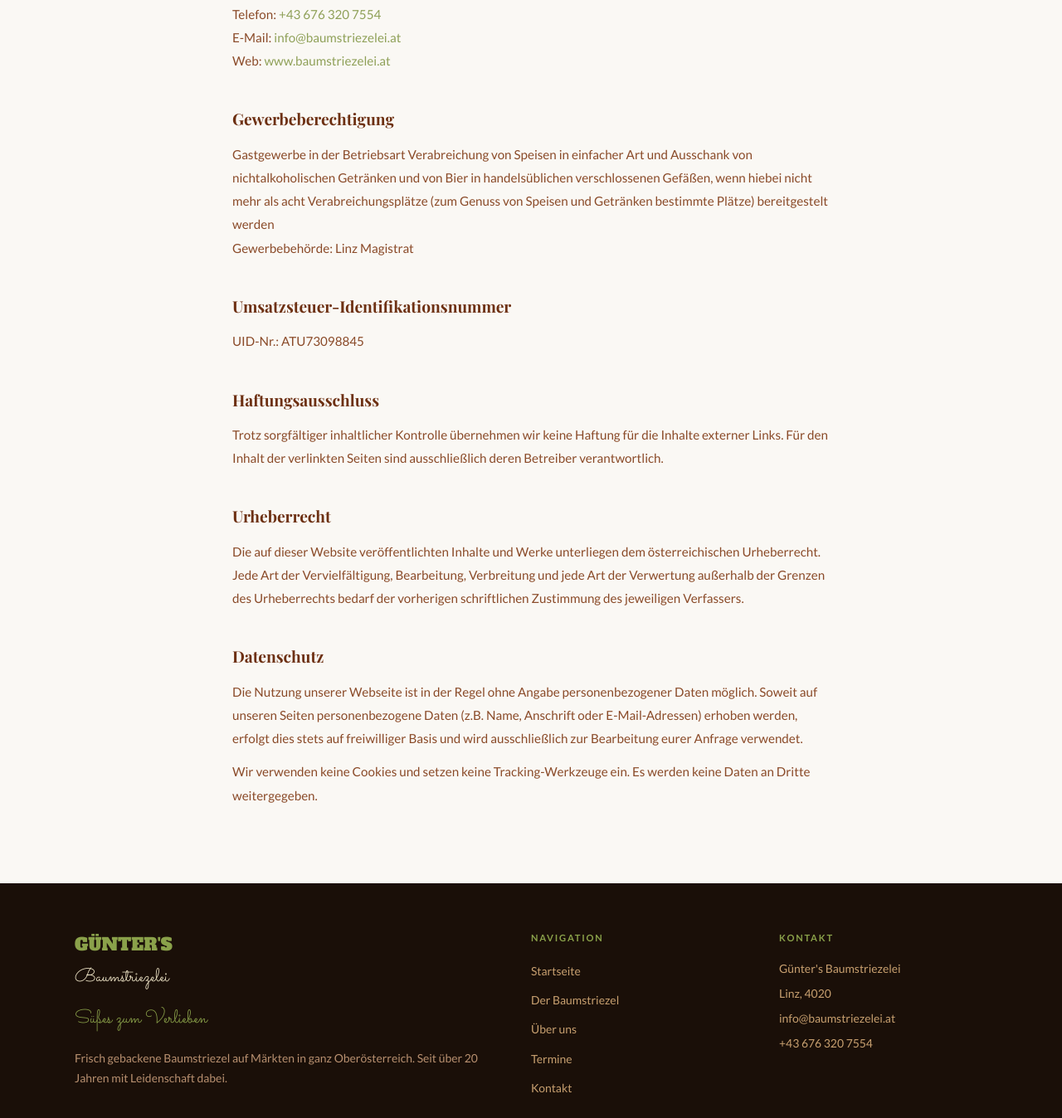
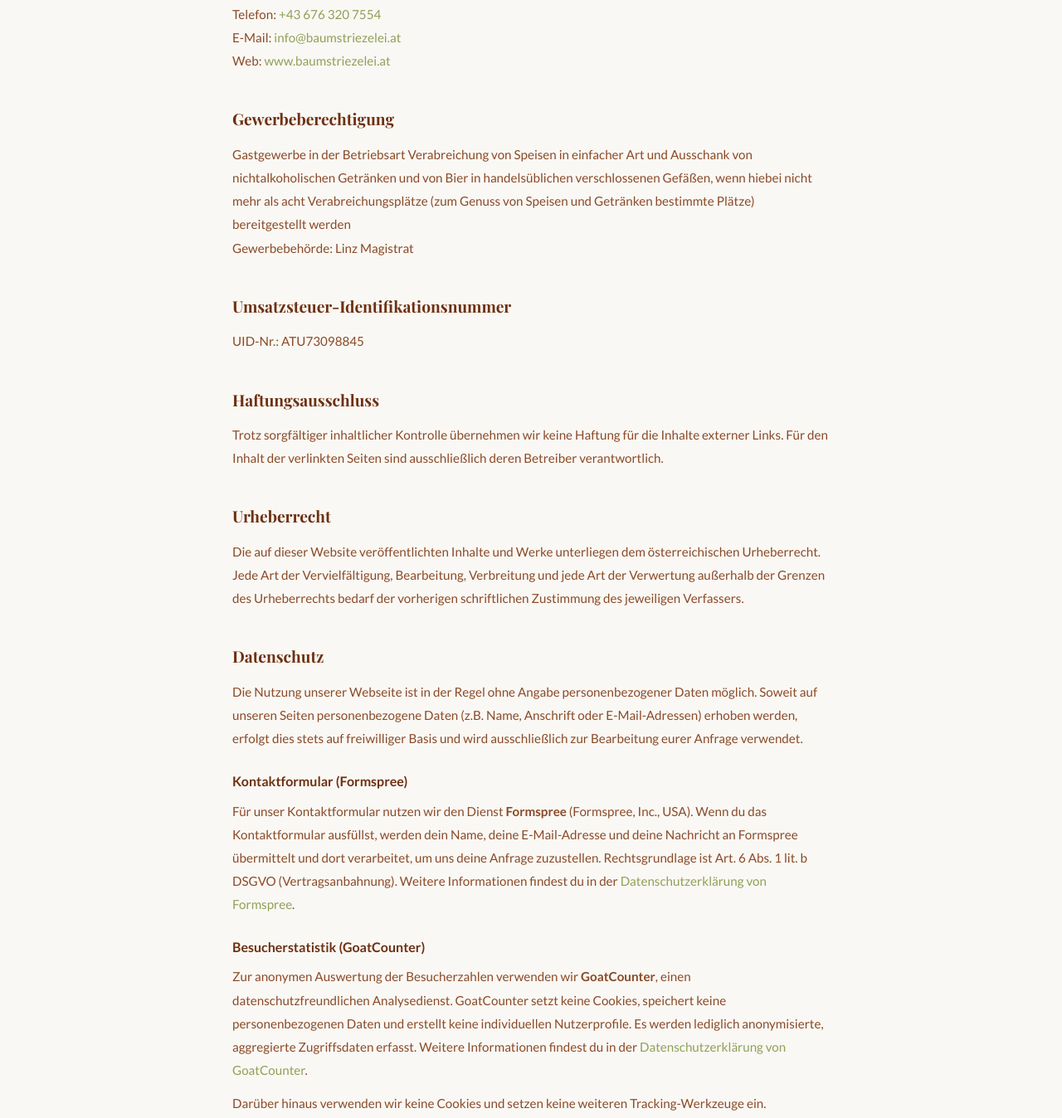
Before and after one commit to YimneRaid/guenters_webseite, a plain HTML site: page impressum.html in a window 1280 px wide. Shown: the part 774-2122 px from the top of the page at 83% size. Drawn offline with Linux system fonts and the light colour scheme.

Commit message:
impressum change

```diff
--- a/impressum.html
+++ b/impressum.html
@@ -102,10 +102,6 @@
     <div class="container">
       <div class="legal-content">
 
-        <!-- Hinweis für den Seitenbetreiber — nach Befüllung entfernen -->
-        <div class="placeholder-hint">
-        </div>
-
         <!-- Angaben gemäß § 5 ECG -->
         <h2>Angaben gemäß § 5 ECG</h2>
         <p>
@@ -128,7 +124,7 @@
           Gastgewerbe in der Betriebsart Verabreichung von Speisen in einfacher Art und Ausschank von
           nichtalkoholischen Getränken und von Bier in handelsüblichen verschlossenen Gefäßen, wenn hiebei
           nicht mehr als acht Verabreichungsplätze (zum Genuss von Speisen und Getränken bestimmte
-          Plätze) bereitgestelt werden<br>
+          Plätze) bereitgestellt werden<br>
           Gewerbebehörde: Linz Magistrat<br>
         </p>
 
@@ -143,7 +139,13 @@
 
         <h2>Datenschutz</h2>
         <p>Die Nutzung unserer Webseite ist in der Regel ohne Angabe personenbezogener Daten möglich. Soweit auf unseren Seiten personenbezogene Daten (z.B. Name, Anschrift oder E-Mail-Adressen) erhoben werden, erfolgt dies stets auf freiwilliger Basis und wird ausschließlich zur Bearbeitung eurer Anfrage verwendet.</p>
-        <p>Wir verwenden keine Cookies und setzen keine Tracking-Werkzeuge ein. Es werden keine Daten an Dritte weitergegeben.</p>
+        <h3 style="font-size:1rem; margin-top:1.5rem; margin-bottom:0.5rem;">Kontaktformular (Formspree)</h3>
+        <p>Für unser Kontaktformular nutzen wir den Dienst <strong>Formspree</strong> (Formspree, Inc., USA). Wenn du das Kontaktformular ausfüllst, werden dein Name, deine E-Mail-Adresse und deine Nachricht an Formspree übermittelt und dort verarbeitet, um uns deine Anfrage zuzustellen. Rechtsgrundlage ist Art. 6 Abs. 1 lit. b DSGVO (Vertragsanbahnung). Weitere Informationen findest du in der <a href="https://formspree.io/legal/privacy-policy/" target="_blank" rel="noopener">Datenschutzerklärung von Formspree</a>.</p>
+
+        <h3 style="font-size:1rem; margin-top:1.5rem; margin-bottom:0.5rem;">Besucherstatistik (GoatCounter)</h3>
+        <p>Zur anonymen Auswertung der Besucherzahlen verwenden wir <strong>GoatCounter</strong>, einen datenschutzfreundlichen Analysedienst. GoatCounter setzt keine Cookies, speichert keine personenbezogenen Daten und erstellt keine individuellen Nutzerprofile. Es werden lediglich anonymisierte, aggregierte Zugriffsdaten erfasst. Weitere Informationen findest du in der <a href="https://www.goatcounter.com/help/privacy" target="_blank" rel="noopener">Datenschutzerklärung von GoatCounter</a>.</p>
+
+        <p>Darüber hinaus verwenden wir keine Cookies und setzen keine weiteren Tracking-Werkzeuge ein.</p>
 
       </div>
     </div>
```
